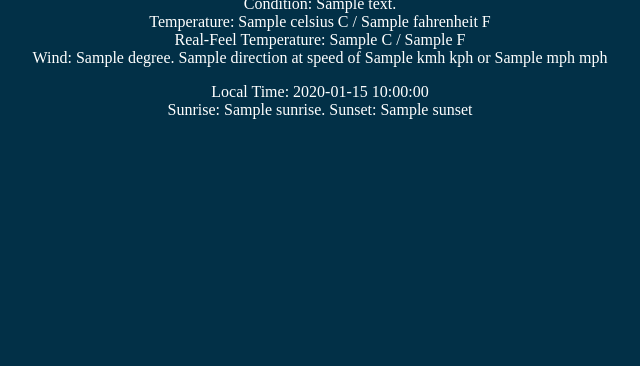
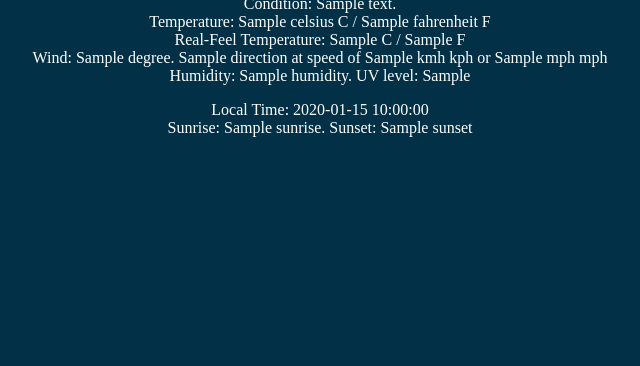
Before and after one commit to ht-pham/weather-app, a Flask app: template templates/location.html in a window 1280 px wide. Shown: the part 434-800 px from the top of the page, without its empty margins (320-960 px from the left). Run offline with Flask 2, Linux system fonts and the light colour scheme; the template is opened without the code that fills it: most values are stand-ins (such as "Sample title", 1, 10 or a date in 2020).

Commit message:
Add humidity and uv info for the realtime weather

```diff
--- a/main.py
+++ b/main.py
@@ -65,8 +65,8 @@ def search():
                         "Real-Feel C":current_data["current"]["feelslike_c"],"Real-Feel F":current_data["current"]["feelslike_f"]}
         wind = {"degree":current_data["current"]["wind_degree"],"dir":current_data["current"]["wind_dir"],
                 "speed_kph":current_data["current"]["wind_kph"],"speed_mph":current_data["current"]["wind_mph"]}
-
-
+        humidity= current_data["current"]["humidity"]
+        uv= current_data["current"]["uv"]
         current_pic = current_data["current"]["condition"]["icon"]
 
         return render_template("location.html",location=city, now_url=current_pic, now_desc=condition,
@@ -74,7 +74,7 @@ def search():
                 desc=condition,celsius=temp["C"],fahrenheit=temp["F"],
                 realfeel_c=temp["Real-Feel C"],realfeel_f=temp["Real-Feel F"],
                 degree=wind["degree"],direction=wind["dir"],
-                kmh=wind["speed_kph"],mph=wind["speed_mph"])
+                kmh=wind["speed_kph"],mph=wind["speed_mph"],humidity=humidity,uv=uv)
 
     elif (form.form["action"]=="forecast"):
         # URL for HTTP POST request for Forecast API
@@ -90,7 +90,7 @@ def search():
         # Exception Handling: invalid user input
         # When the user gives an unvalid input other than empty string
         # return 4xx Error
-        if (forecast_response.status_code in range(400,501)):
+        if (forecast_response.status_code in range(400,500)):
             return render_template("index.html",error_message="No Matching Found Location")
 
         # Exception Handling: buggy codes/internal server issues
--- a/templates/location.html
+++ b/templates/location.html
@@ -25,7 +25,8 @@
         Condition: {{ desc }} <br>
         Temperature: {{ celsius }} C / {{ fahrenheit }} F <br>
         Real-Feel Temperature: {{ realfeel_c }} C / {{ realfeel_f }} F <br>
-        Wind: {{ degree }}. {{ direction }} at speed of {{ kmh }} kph or {{ mph }} mph
+        Wind: {{ degree }}. {{ direction }} at speed of {{ kmh }} kph or {{ mph }} mph <br>
+        Humidity: {{ humidity }}. UV level: {{ uv }}
     </p>
 
     <p>
```
